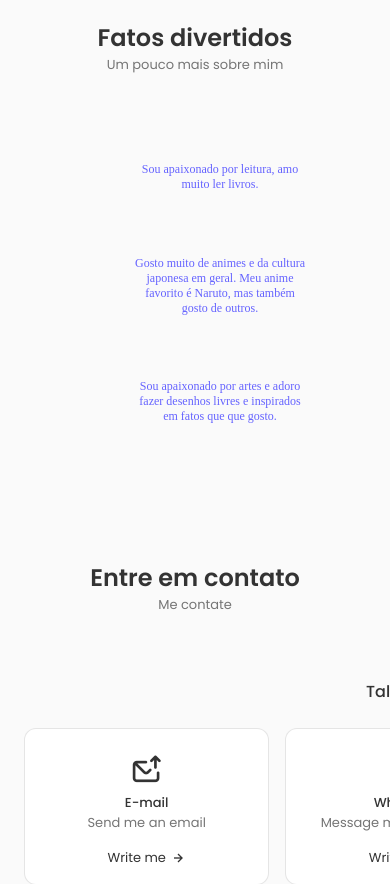
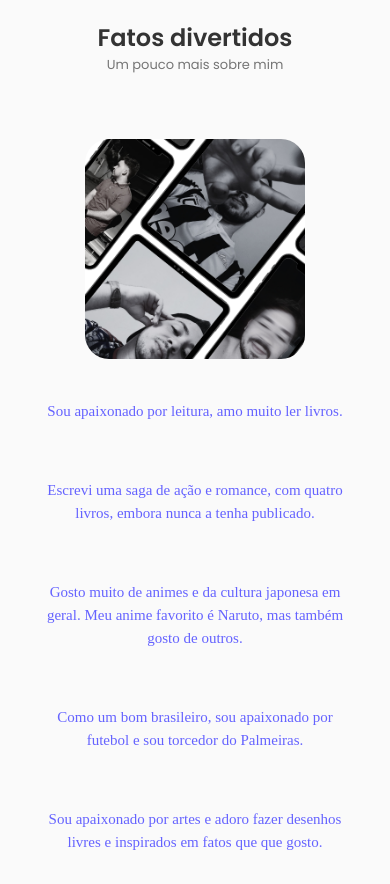
Before and after one commit to 7-Dodi/portfolio_present, a React (Vite) app: page / in a window 390 px wide. Shown: the part 9420-10304 px from the top of the page. Built offline with nearby package versions, Linux system fonts and the light colour scheme.

Commit message:
refactor: Editing the responsive the Section FunFacts

```diff
--- a/src/components/FunFactsItem/style.css
+++ b/src/components/FunFactsItem/style.css
@@ -1,9 +1,7 @@
 .funfactsItem{
     border-radius: 0.75rem;
-    padding: 1rem 1.25rem;
-    display: flex;
+    padding: 1rem 1.35rem;
     text-align: center;
-    align-items: center;
     transition: .3s;
 }
 
@@ -12,9 +10,19 @@
 }
 
 .funfactsDetails{
-    margin-left: 4rem;
     color: var(--plugin-color);
     font-size: var(--smaller-font-size);
     font-weight: var(--font-medium);
     font-family: "Cedarville Cursive", cursive;
 }
+
+@media screen and (max-width: 992px) {
+    .funfactsDetails{
+        font-size: var(--small-font-size);
+    }
+  }
+  @media screen and (max-width: 576px) {
+    .funfactsDetails{
+        font-size: var(--normal-font-size);
+    }
+  }
--- a/src/sections/FunFacts/style.css
+++ b/src/sections/FunFacts/style.css
@@ -15,3 +15,39 @@
     gap: 1rem;
     margin-bottom: var(--mb-1);
 }
+
+/*=============== BREAKPOINTS ===============*/
+/* For large devices */
+@media screen and (max-width: 992px) {
+    .funfactsContainer{
+        grid-template-columns: 1fr;
+        row-gap: 2.5rem;
+    }
+
+    .funFactsImage{
+        width: 220px;
+    }
+
+    .funFactsInfo{
+        grid-template-columns: repeat(2, 1fr);
+    }
+  }
+
+  /* For medium devices */
+  @media screen and (max-width: 576px) {
+    .funFactsInfo{
+        grid-template-columns: 1fr;
+    }
+  }
+
+  /* For small devices */
+  @media screen and (max-width: 350px) {
+    :root {
+      --big-font-size: 2.25rem;
+    }
+
+    .container {
+      margin-left: var(--mb-1);
+      margin-right: var(--mb-1);
+    }
+  }
```
